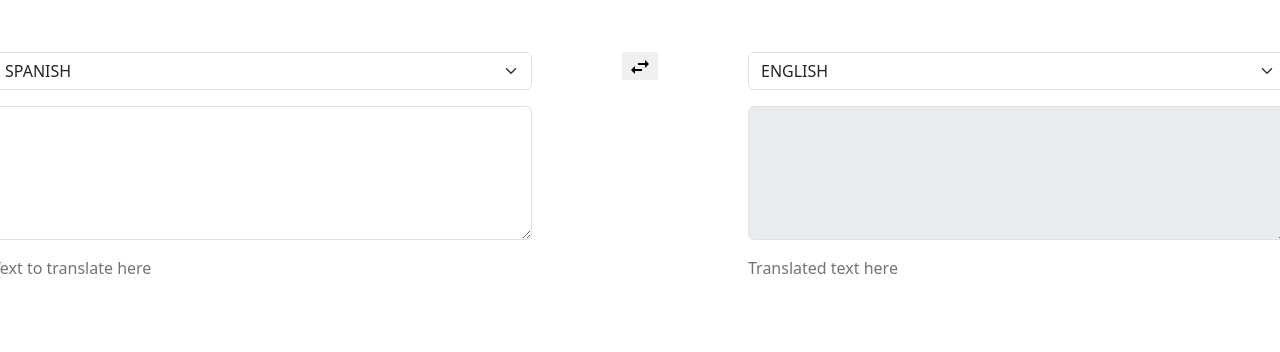
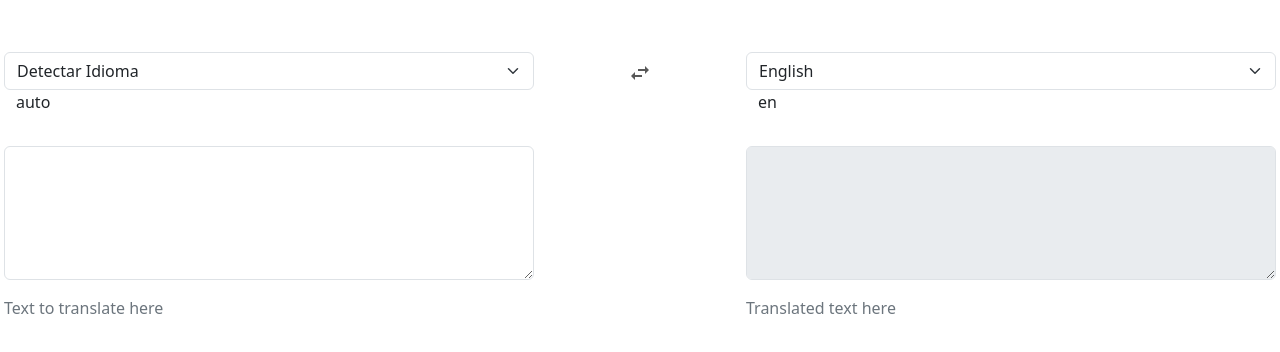
Before and after one commit to AndresPastrana/LearnReact, a React (Vite) app in the folder google-translate-clon/: page / in a window 1280 px wide. Shown: the top 352 px of the page. Built offline with nearby package versions, Linux system fonts and the light colour scheme.

Commit message:
core: add  handle languages state

```diff
--- a/google-translate-clon/src/App.tsx
+++ b/google-translate-clon/src/App.tsx
@@ -1,9 +1,10 @@
-import { Col, Row, Form } from "react-bootstrap";
-import Button from "./components/Button";
+import { Col, Row, Form, Container } from "react-bootstrap";
+import LanguageSelector from "./components/LanguageSelector";
+import BTN from "./components/Button";
 import { SwitchIcon } from "./components/Icons";
-import Select from "./components/Select";
-import { SUPPORTED_LANGUAGES } from "./const";
+
 import { useTranslate } from "./hooks/useTranslate";
+import { SectionType } from "./types.d";
 
 const App = () => {
   const {
@@ -15,49 +16,72 @@ const App = () => {
     setOutputText,
     switchLanguages,
     setFromLanguage,
-    setToLanguage
+    setToLanguage,
   } = useTranslate();
 
-
   return (
-    <div
-      className="m-auto"
+    <Container
+      fluid
+      className="m-auto mt-5"
       style={{
         maxWidth: "1280px",
       }}
     >
-      <Row className="fluid p-1 mt-5">
+      <Row className="fluid p-1">
         <Col className="col-5">
           <Row>
-            <Select options={Object.entries(SUPPORTED_LANGUAGES)} onSelect={setFromLanguage} selected={fromLanguage}/>
+            <LanguageSelector
+              type={SectionType.From}
+              value={fromLanguage}
+              onChange={setFromLanguage}
+            />
           </Row>
           <Row>
             {/*Input Text  */}
-            <Form.Group  className="mb-3 mt-3 p-0"controlId="exampleForm.ControlTextarea1">
-              <Form.Control as="textarea" value={inputText} onChange={({target})=> setInputText(target.value)} rows={5} />
-              <Form.Label className="ml-auto  mt-3 text-secondary">Text to translate here</Form.Label>
+            <Form.Group
+              className="mb-3 mt-3 p-0"
+              controlId="exampleForm.ControlTextarea1"
+            >
+              <Form.Control
+                as="textarea"
+                value={inputText}
+                onChange={({ target }) => setInputText(target.value)}
+                rows={5}
+              />
+              <Form.Label className="ml-auto  mt-3 text-secondary">
+                Text to translate here
+              </Form.Label>
             </Form.Group>
           </Row>
         </Col>
         <Col className="col-2 d-flex justify-content-center mb-auto">
-          <Button Icon={SwitchIcon} onClick={switchLanguages} />
+          <BTN
+            className={fromLanguage === "auto" && "disabled"}
+            Icon={SwitchIcon}
+            onClick={switchLanguages}
+          />
         </Col>
         <Col className="col-5">
           {/* Select To Language */}
 
           <Row>
-            <Select options={Object.entries(SUPPORTED_LANGUAGES)} onSelect={setToLanguage} selected={toLanguage}/>
+          <LanguageSelector  type={SectionType.To} value={toLanguage} onChange={setToLanguage}/>
           </Row>
           <Row>
             {/*Output Text  */}
-            <Form.Group  className="mb-3 mt-3 p-0"controlId="exampleForm.ControlTextarea1">
+            <Form.Group
+              className="mb-3 mt-3 p-0"
+              controlId="exampleForm.ControlTextarea1"
+            >
               <Form.Control as="textarea" disabled={true} rows={5} />
-              <Form.Label className="ml-auto  mt-3 text-secondary">Translated text here</Form.Label>
+              <Form.Label className="ml-auto  mt-3 text-secondary">
+                Translated text here
+              </Form.Label>
             </Form.Group>
           </Row>
         </Col>
       </Row>
-    </div>
+    </Container>
   );
 };
 
--- a/google-translate-clon/src/components/Button.tsx
+++ b/google-translate-clon/src/components/Button.tsx
@@ -1,13 +1,13 @@
-import React from 'react'
-
-const Button = ({onClick,Icon,...rest}) => {
+import {Button} from 'react-bootstrap'
+// interface Props{
+//   onClick: (any)=>void
+// }
+const BTN = ({onClick,Icon,...rest}) => {
   return (
-    <button style={{
-        border:"none",
-    }} onClick={onClick} {...rest}>
+    <Button variant='link' onClick={onClick} {...rest}>
         <Icon/>
-    </button>
+    </Button>
   )
 }
 
-export default Button
+export default BTN
--- /dev/null
+++ b/google-translate-clon/src/components/LanguageSelector.tsx
@@ -0,0 +1,36 @@
+import React, { FC } from "react";
+import { FromLangauge, Language, SectionType } from "../types.d";
+import { Form } from "react-bootstrap";
+import { AUTO_LANGUAGE, SUPPORTED_LANGUAGES } from "../const";
+
+type Props = {type: SectionType.From , value: FromLangauge, onChange: (payload: FromLangauge)=>void }|
+             {type: SectionType.To , value: Language, onChange: (payload: Language)=> void}
+
+
+const LanguageSelector: FC<Props> = ({ onChange, value,type }) => {
+  const listOfLangauges = Object.entries(SUPPORTED_LANGUAGES);
+
+  const handleChange = (e: React.ChangeEvent<HTMLSelectElement>)=>{
+      onChange(e.target.value as Language)
+  }
+
+
+  return (
+    <>
+     <Form.Select
+    aria-label="Default select example"
+    onChange={handleChange}
+    value={value}
+    >
+    {type === SectionType.From && <option value={AUTO_LANGUAGE}>Detectar Idioma</option>}
+    {listOfLangauges.map(([key,literal])=>{
+          return <option key={key} value={key}>{literal}</option>
+    })}
+    </Form.Select>
+    <p>{value}</p>
+    </>
+
+  );
+};
+
+export default LanguageSelector;
--- a/google-translate-clon/src/components/Select.tsx
+++ /dev/null
@@ -1,14 +0,0 @@
-import React from 'react'
-import { Form } from 'react-bootstrap'
-
-const Select = ({options,onSelect,selected}) => {
-  return <Form.Select aria-label="Default select example" onChange={({target})=> onSelect(target.value)
-  }>
-        {options.map((arr :[])=>{
-          const [value='',text ='']= arr;
-          return <option selected={selected===value} value={value}>{text.toUpperCase()}</option>
-        })}
-     </Form.Select>
-}
-
-export default Select
--- a/google-translate-clon/src/types.d.ts
+++ b/google-translate-clon/src/types.d.ts
@@ -10,10 +10,14 @@ type Action = {type :"SET_INPUT_TEXT", payload: string} |
               {type :"SET_FROM_LANGUAGE", payload: FromLangauge} |
               {type :"SET_TO_LANGUAGE", payload: Language}
 
-
 interface State {
     inputText :string,
     outputText:string,
     fromLanguage: FromLangauge,
     toLanguage : Language
 }
+
+export enum SectionType {
+    From ="from",
+    To = "to"
+}
```
